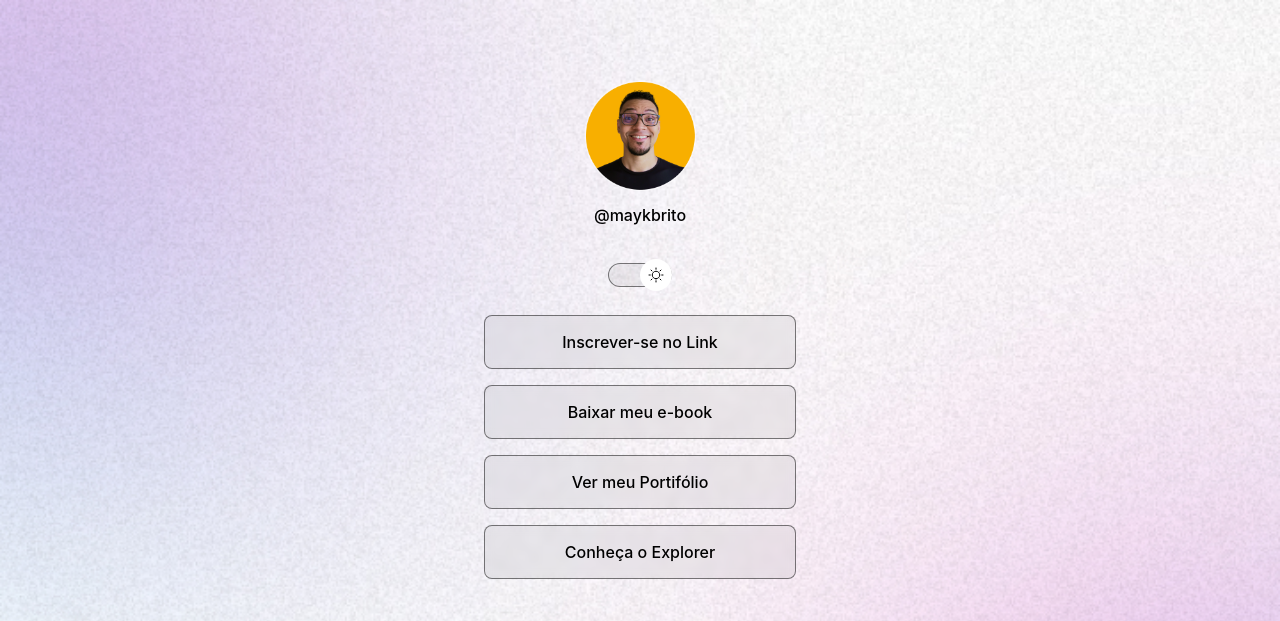
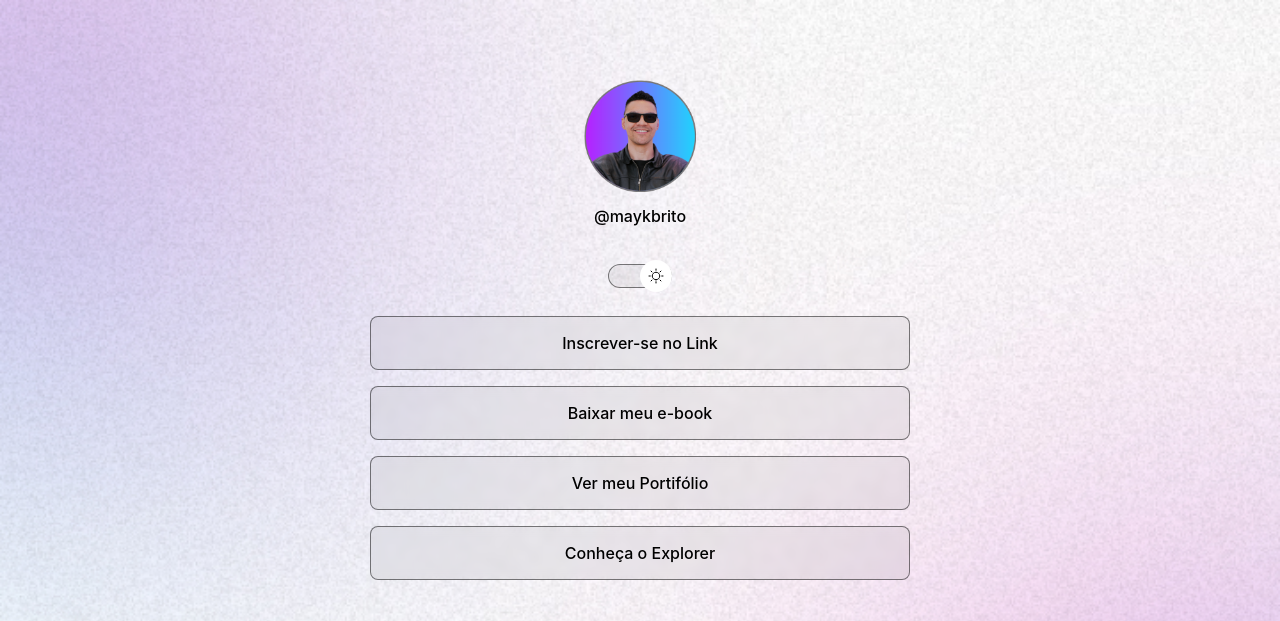
Before and after one commit to AshCoelho/Cartao-de-Visita-Online, a plain HTML site: page index.html in a window 1280 px wide. Both pictures are taken after a click on the element 640 px from the left and 275 px from the top of the page. Shown: the top 621 px of the page. Drawn offline with nearby package versions, Linux system fonts and the light colour scheme.

Commit message:
adjust container width

```diff
--- a/script.js
+++ b/script.js
@@ -2,18 +2,18 @@
 function toggleMode() {
     const html = document.documentElement
 
-    html.classList.toggle('light')
-}
+    html.classList.toggle("light")
 
     // pegar a tag img
-const img = document.querySelector("#aprofile img")
+    const img = document.querySelector("#profile img")
 
 
     //substituir a img
-if(html.classList.contains('light')) {
+    if(html.classList.contains("light")) {
         //se tiver light mode, adcinionar a imagem light
         img.setAttribute("src", "./assets/avatar-light.png")
     } else {
         img.setAttribute("src", "./assets/avatar.png")
-//se tiver sem kight mode, manter a imagem normal
+        //se tiver sem light mode, manter a imagem normal
     }
+}
--- a/style.css
+++ b/style.css
@@ -50,7 +50,8 @@ body * {
 }
 
 #container {
-    width: 360px;
+    width: 100%;
+    max-width:588px ;
     margin: 56px auto 0px;
     padding: 0 24px;
 
```
Lines whose indentation alone changed are shown as unchanged.
